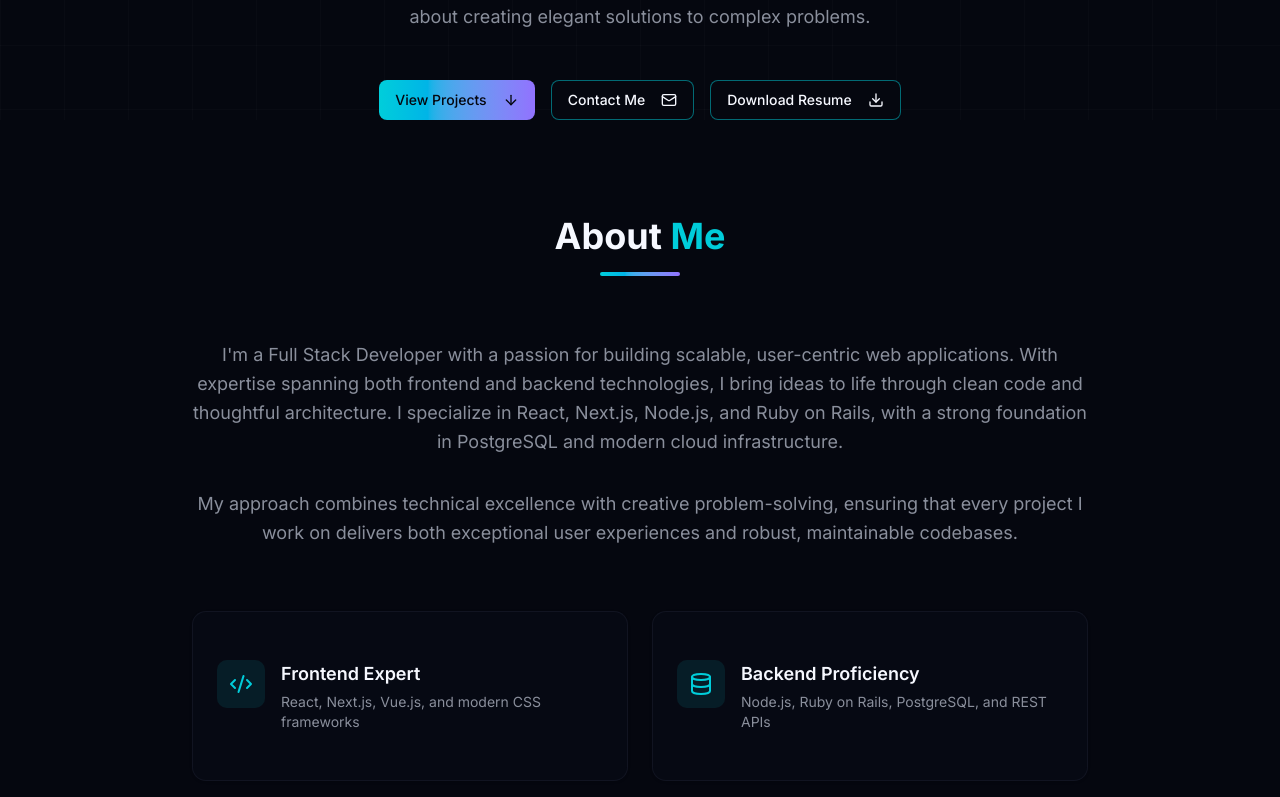
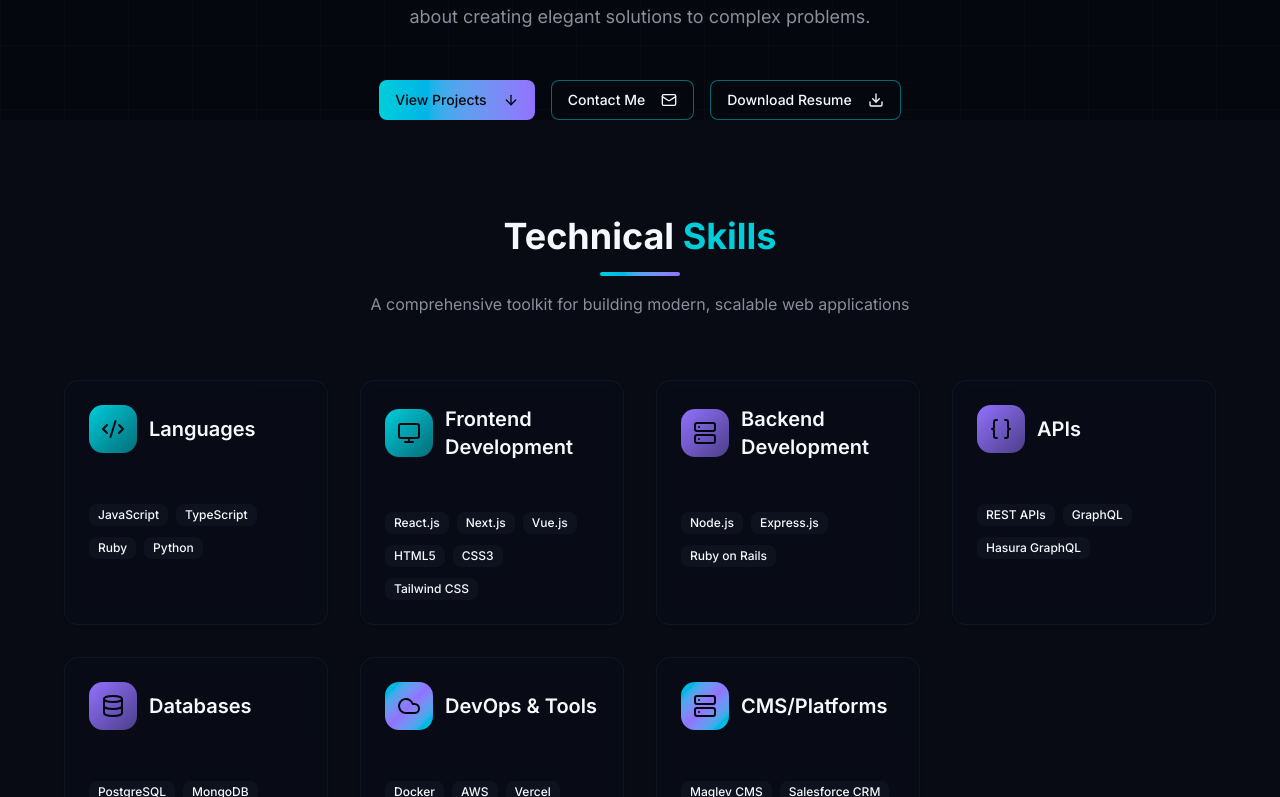
Before and after one commit to anmolsharma2704/TechieAnmol, a Next.js app: page / in a window 1280 px wide. Shown: the part 1043-1840 px from the top of the page. Built offline with nearby package versions, Linux system fonts and the light colour scheme.

Commit message:
Comment out About and Contact components in the Home page layout.

```diff
--- a/app/page.tsx
+++ b/app/page.tsx
@@ -12,11 +12,11 @@ export default function Home() {
     <main className="min-h-screen">
       <Navbar />
       <Hero />
-      <About />
+      {/* <About /> */}
       <Skills />
       <Projects />
       <Experience />
-      <Contact />
+      {/* <Contact /> */}
       <Footer />
     </main>
   )
```
